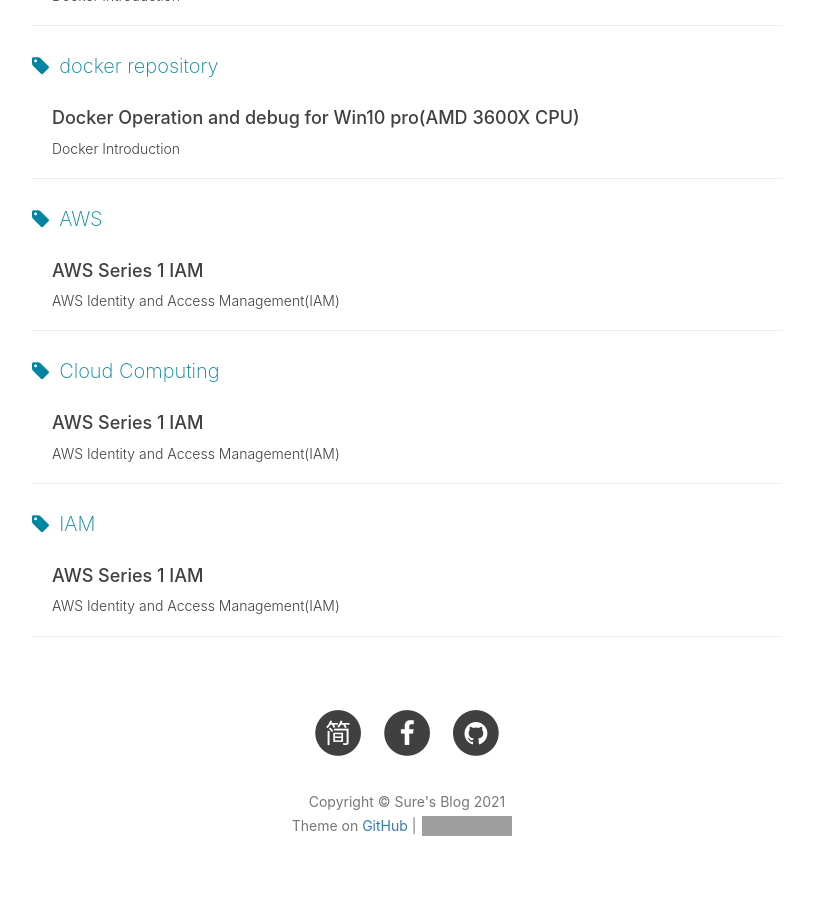
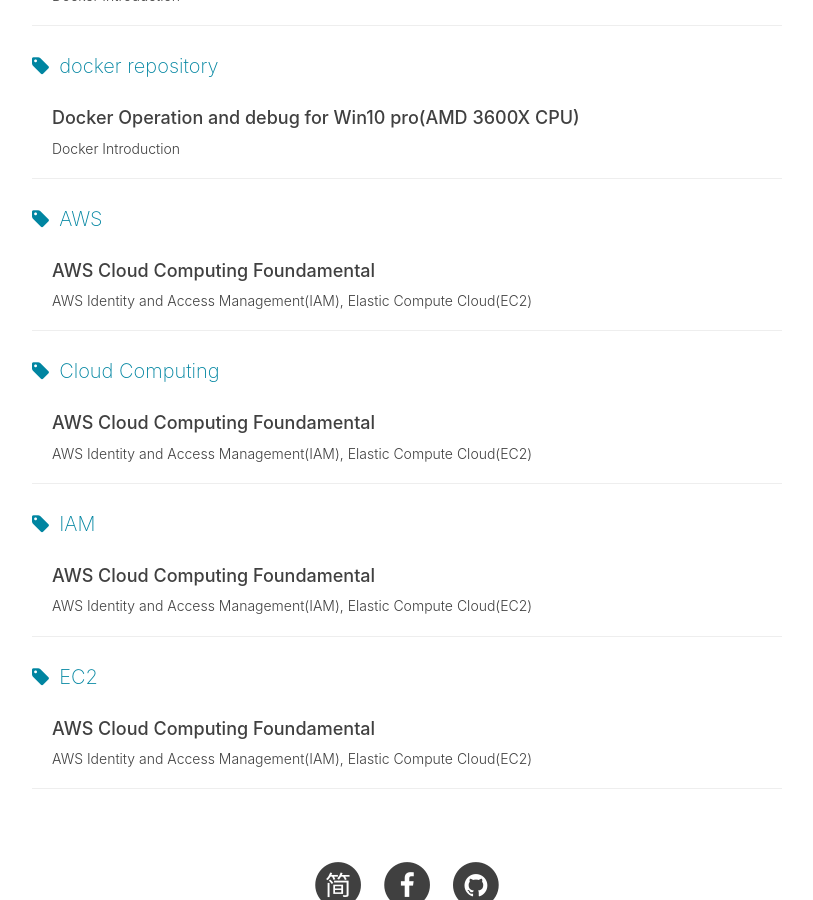
Before and after one commit to JadeSure/my_old_blog, a Jekyll site: the page built from tags.html, in a window 1280 px wide and 900 px high, scrolled down 2218 px. Shown: the whole window, without its empty margins (233-1046 px from the left). Built offline with Jekyll 4.4.1, drawn with Linux system fonts in a browser that asks for light colours; nearby versions of some CDN libraries; comment, search, counter and statistics services are not loaded; grey boxes are pictures that could not be loaded.

Commit message:
Update and rename 2021-01-03-AWS-Series-1_IAM.md to 2021-01-03-AWS-Cloud-Computing-Foundamental.md

```diff
--- a/_posts/2021-01-03-AWS-Series-1_IAM.md
+++ b/_posts/2021-01-03-AWS-Cloud-Computing-Foundamental.md
@@ -1,19 +1,20 @@
 ---
 layout:     post
-title:      AWS Series 1 IAM
-subtitle:   AWS Identity and Access Management(IAM)
+title:      AWS Cloud Computing Foundamental
+subtitle:   AWS Identity and Access Management(IAM), Elastic Compute Cloud(EC2)
 date:       2021-01-23
 author:     Shuo Wang
-header-img: img/art-Anaconda-TensorFlow.jpg
+header-img: img/post-bg-aws.png
 catalog: true
 tags:
     - AWS
     - Cloud Computing
     - IAM
+    - EC2
 ---
 
 
-# What is AWS Identity and Access Management(IAM)
+# Day1 What is AWS Identity and Access Management(IAM)
 
 --
 
@@ -48,3 +49,5 @@
 Roles: **the service in AWS** communicate with other services in AWS e.g. EC to S3
 policies: the permission of document for the templates for specific access rights; How many resources can be accessed.
 one Role has many policies.
+
+# Day2 What is Elastic Cloud Computing(EC2)?
```
